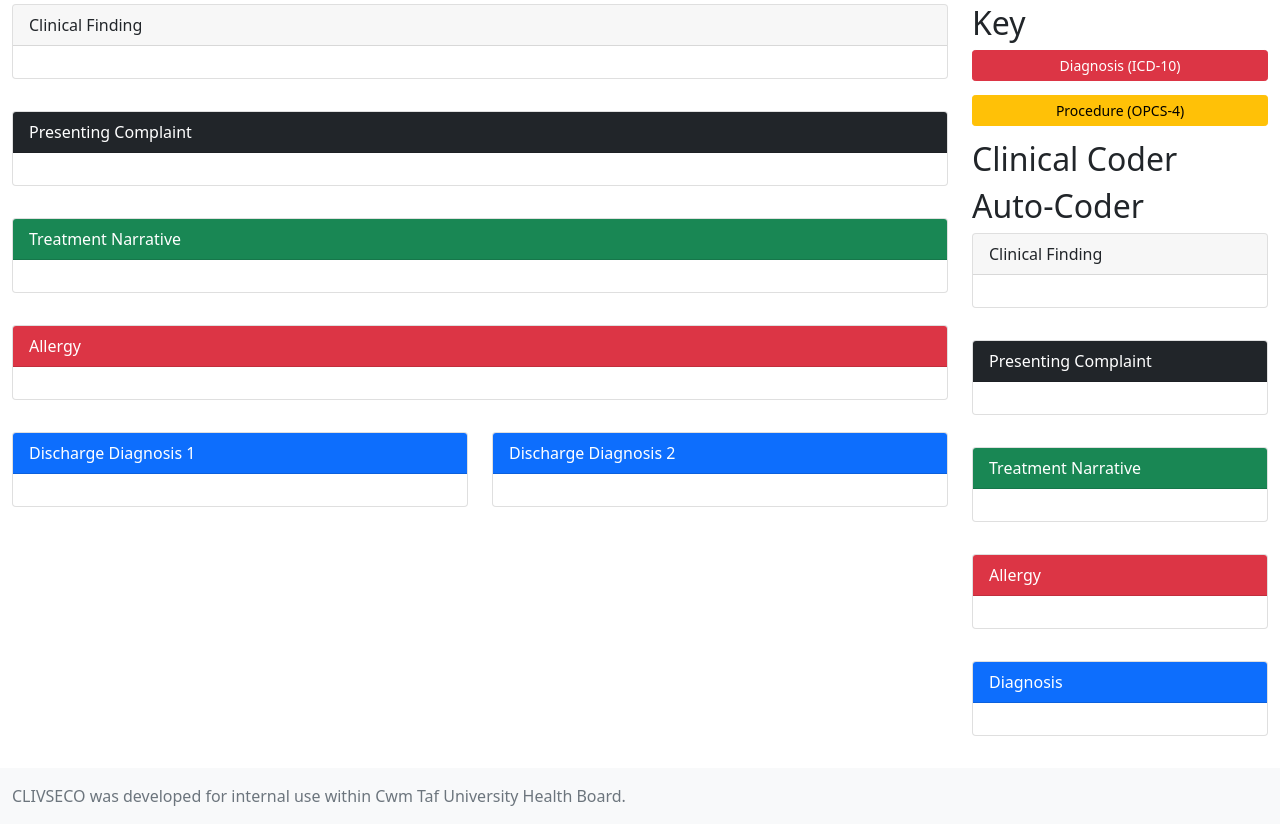
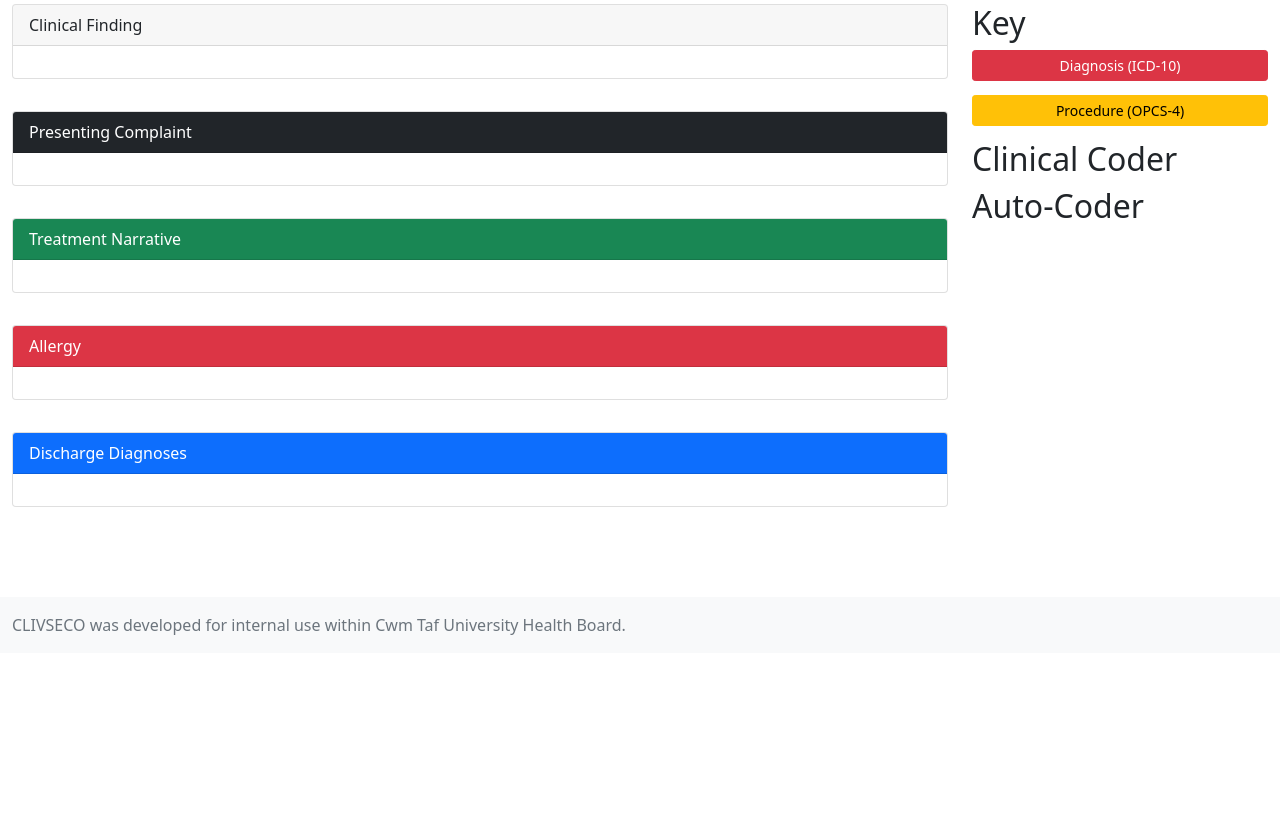
Before and after one commit to KeironO/CLIVSECO, a Flask app: page /notes/code in a window 1280 px wide. Shown: the part 147-971 px from the top of the page. After the commit the page ends 782 px from the top, so only its background shows below. Run offline with Flask 2, Linux system fonts and the light colour scheme; the visitor is signed in with stand-in values (Sample User, id 1); data that the repository does not hold is empty; some libraries are stand-ins or nearby versions.

Commit message:
jinja clean up

```diff
--- a/web/app/templates/notes/view.html
+++ b/web/app/templates/notes/view.html
@@ -15,7 +15,7 @@
             </div>
             <div class="card-body card-text">
               <p class="card-text">
-                  {{ note.clinical_finding }}
+
               </p>
             </div>
           </div>
@@ -26,7 +26,7 @@
             </div>
             <div class="card-body card-text">
               <p class="card-text">
-                  {{ note.presenting_complaint }}
+
               </p>
             </div>
           </div>
@@ -37,7 +37,7 @@
             </div>
             <div class="card-body card-text">
               <p class="card-text">
-                  {{ note.treatment_narrative }}
+
               </p>
             </div>
           </div>
@@ -48,37 +48,23 @@
             </div>
             <div class="card-body card-text ">
               <p class="card-text">
-                  {{ note.allergy }}
+
               </p>
             </div>
           </div>
 
-        <div class="row">
-          <div class="col-6">
+
             <div class="card">
                 <div class="card-header bg-primary text-white">
-                    Discharge Diagnosis 1
+                    Discharge Diagnoses
                 </div>
                 <div class="card-body card-text">
                   <p class="card-text">
-                      {{ note.discharge_diagnosis_1 }}
+
                   </p>
                 </div>
-              </div>
-          </div>
-          <div class="col-6">
-            <div class="card">
-                <div class="card-header bg-primary text-white">
-                    Discharge Diagnosis 2
-                </div>
-                <div class="card-body card-text">
-                  <p class="card-text">
-                      {{ note.discharge_diagnosis_2 }}
-                  </p>
-                </div>
-              </div>
-          </div>
-        </div>
+            </div>
+
 
 
     </div>
@@ -90,107 +76,12 @@
       <div class="btn btn-sm btn-warning full-width">Procedure (OPCS-4)</div>
 
         <h2>Clinical Coder</h2>
-        {% for code in note.codes %}
-          {% if code.by == 'Clinical Coder' %}
-          {% if code.type == "Diagnosis" %}
-            <div class="btn btn-sm btn-danger full-width">
-              {{ code.code }}: {{ code.icd10_details.description }}
-            </div>
-          {% else %}
-          <div class="btn btn-sm btn-warning full-width">
-            {{ code.code }}: {{ code.opcs4_details.description }}
-          </div>
-          {% endif %}
-          {% endif %}
-        {% endfor %}
+
+
+
         <h2>Auto-Coder</h2>
 
-        <div class="card">
-          <div class="card-header">
-            Clinical Finding
-          </div>
-          <div class="card-body card-text">
-            {% for code in note.codes %}
-            {% if code.by == 'AutoCoder' %}
-            {% if code.type == "Diagnosis" and code.cfrom =="Clinical Finding" %}
-              <div class="btn btn-sm btn-danger full-width">
-                {{ code.code }}: {{ code.icd10_details.description }}
-              </div>
-              {% endif %}
-            {% endif %}
-          {% endfor %}
-          </div>
-        </div>
 
-        <div class="card">
-          <div class="card-header bg-dark text-white">
-            Presenting Complaint
-          </div>
-          <div class="card-body card-text">
-            {% for code in note.codes %}
-            {% if code.by == 'AutoCoder' %}
-            {% if code.type == "Diagnosis" and code.cfrom =="Presenting Complaint" %}
-              <div class="btn btn-sm btn-danger full-width">
-                {{ code.code }}: {{ code.icd10_details.description }}
-              </div>
-              {% endif %}
-            {% endif %}
-          {% endfor %}
-          </div>
-        </div>
-
-        <div class="card">
-          <div class="card-header bg-success text-white">
-              Treatment Narrative
-          </div>
-          <div class="card-body card-text">
-            {% for code in note.codes %}
-            {% if code.by == 'AutoCoder' %}
-            {% if code.type == "Diagnosis" and code.cfrom =="Treatment Narrative" %}
-              <div class="btn btn-sm btn-danger full-width">
-                {{ code.code }}: {{ code.icd10_details.description }}
-              </div>
-              {% endif %}
-            {% endif %}
-          {% endfor %}
-          </div>
-        </div>
-
-        <div class="card">
-          <div class="card-header bg-danger text-white">
-              Allergy
-          </div>
-          <div class="card-body card-text ">
-            {% for code in note.codes %}
-            {% if code.by == 'AutoCoder' %}
-            {% if code.type == "Diagnosis" and code.cfrom =="Allergy" %}
-              <div class="btn btn-sm btn-danger full-width">
-                {{ code.code }}: {{ code.icd10_details.description }}
-              </div>
-              {% endif %}
-            {% endif %}
-          {% endfor %}
-          </div>
-        </div>
-
-        <div class="card">
-          <div class="card-header bg-primary text-white">
-              Diagnosis
-          </div>
-          <div class="card-body card-text ">
-            <p class="card-text">
-              {% for code in note.codes %}
-              {% if code.by == 'AutoCoder' %}
-              {% if code.type == "Diagnosis" and code.cfrom =="Diagnoses" %}
-                <div class="btn btn-sm btn-danger full-width">
-                  {{ code.code }}: {{ code.icd10_details.description }}
-                </div>
-                {% endif %}
-              {% endif %}
-            {% endfor %}
-            </p>
-          </div>
-        </div>
 
 
 
```
